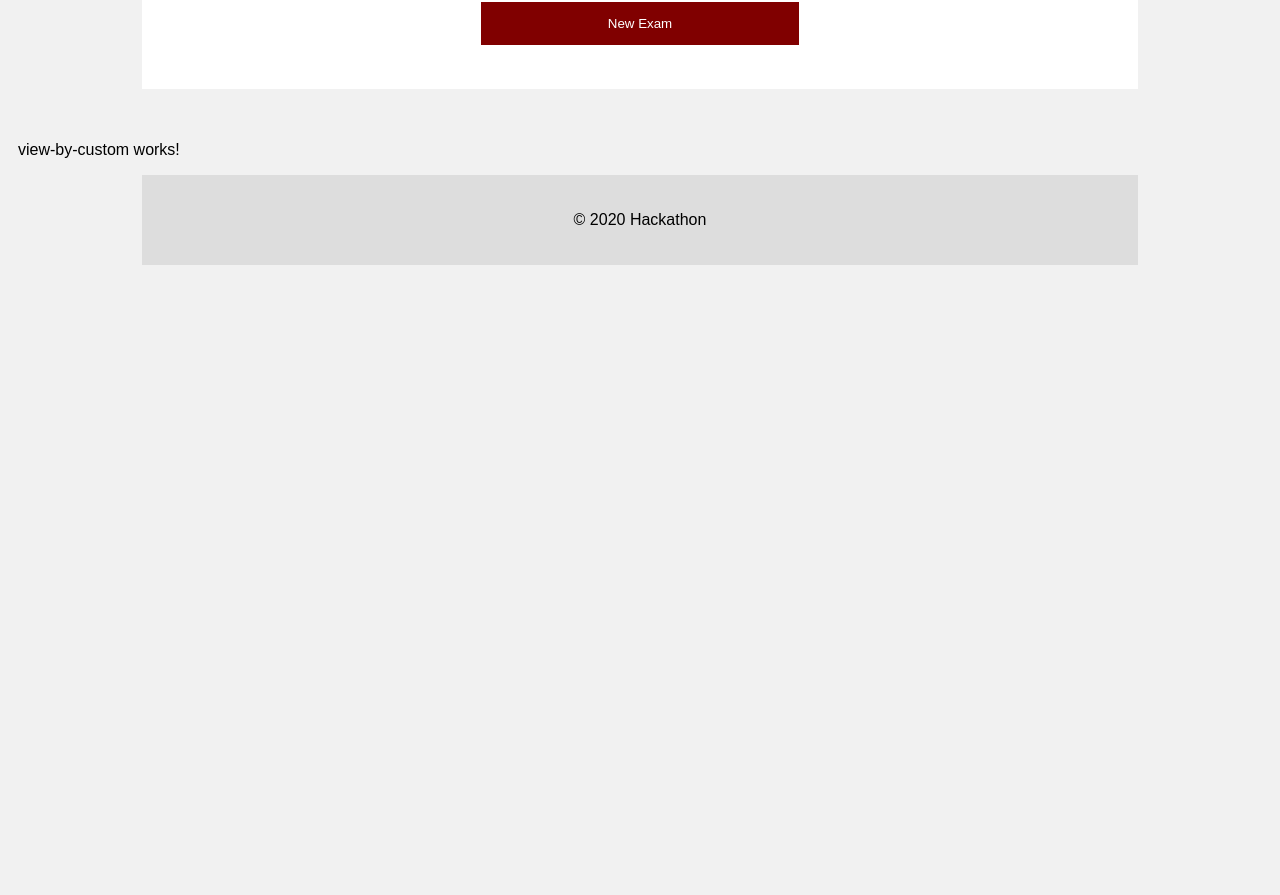
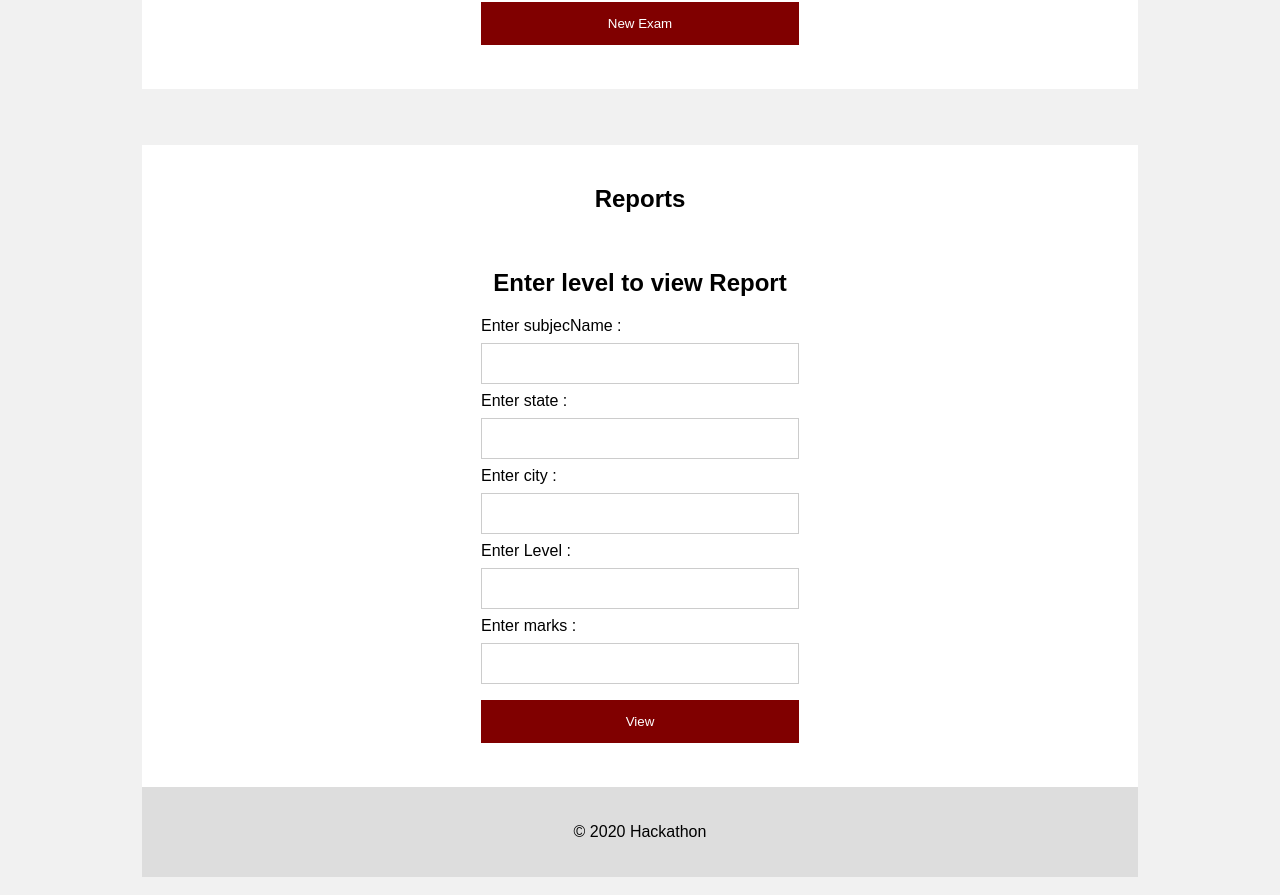
Before and after one commit to madhavi1209/angular-online-exam, an Angular app: page /view-report-custom in a window 1280 px wide. Shown: the part 335-1230 px from the top of the page. Before the commit the page ends 800 px from the top, so only its background shows below. Built offline with nearby package versions, Linux system fonts and the light colour scheme.

Commit message:
CustomFetch

```diff
--- a/src/app/admin-report.service.ts
+++ b/src/app/admin-report.service.ts
@@ -1,6 +1,7 @@
 import { HttpClient } from '@angular/common/http';
 import { Injectable } from '@angular/core';
 import { Observable } from 'rxjs';
+import { CustomFetchDto } from './model/CustomFetchDto';
 
 @Injectable({
   providedIn: 'root'
@@ -12,5 +13,14 @@ export class AdminReportService {
     let url="http://localhost:8080/Online-exam-project/exam/report-technology?subjecName="+subjecName;
     return this.http.get(url);
   }
+  FetchByLevel(level:number):Observable<any>{
+    let url="http://localhost:8080/Online-exam-project/exam/report-level?level="+level;
+    return this.http.get(url);
+  }
+
+  customFetch(customFetchDto:CustomFetchDto):Observable<any>{
+    let url="http://localhost:8080/Online-exam-project/exam/report-custom";
+    return this.http.post(url,customFetchDto);
+  }
 
 }
--- a/src/app/login/Model/report.ts
+++ b/src/app/login/Model/report.ts
@@ -4,4 +4,5 @@
   reportId: number;
   testScore: number;
   clearedLevel: number;
+  totalScore:number;
 }
--- /dev/null
+++ b/src/app/model/CustomFetchDto.ts
@@ -0,0 +1,7 @@
+export class CustomFetchDto {
+	subjecName: string;
+	state: string;
+	city: string;
+	level: number;
+	marks: number;
+}
--- a/src/app/view-by-custom/view-by-custom.component.html
+++ b/src/app/view-by-custom/view-by-custom.component.html
@@ -1 +1,33 @@
-<p>view-by-custom works!</p>
+<div class="row">
+  <div class="main">
+    <div class="card">
+      <h2 style="text-align: center;">Reports</h2>
+      <div class="container">
+        <h2 style="text-align: center;">Enter level to view Report</h2>
+        <form (ngSubmit)="FetchReport()">
+          Enter subjecName : <input type="text" name="t1" [(ngModel)]=customFetchDto.subjecName /> <br />
+          Enter state : <input type="text" name="t2" [(ngModel)]=customFetchDto.state /> <br />
+          Enter city : <input type="text" name="t3" [(ngModel)]=customFetchDto.city /> <br />
+          Enter Level : <input type="text" name="t5" [(ngModel)]=customFetchDto.level /> <br />
+          Enter marks : <input type="text" name="t4" [(ngModel)]=customFetchDto.marks /> <br />
+          <button type="submit">View </button>
+        </form>
+        <table class="table table-bordered">
+          <tr *ngIf="reports">
+            <th>ID</th>
+            <th>Score</th>
+            <th>Cleared Level</th>
+            <th>Total Score</th>
+          </tr>
+          <tr *ngFor="let sub of reports">
+            <td>{{sub.reportId}}</td>
+            <td>{{sub.testScore}}</td>
+            <td>{{sub.clearedLevel}}</td>
+            <td>{{sub.totalScore}}</td>
+            <td><button type="button" (click)="startTest(sub)"> More Details</button></td>
+          </tr>
+        </table>
+      </div>
+    </div>
+  </div>
+</div>
--- a/src/app/view-by-custom/view-by-custom.component.ts
+++ b/src/app/view-by-custom/view-by-custom.component.ts
@@ -1,4 +1,7 @@
 import { Component, OnInit } from '@angular/core';
+import { AdminReportService } from '../admin-report.service';
+import { report } from '../login/Model/report';
+import { CustomFetchDto } from '../model/CustomFetchDto';
 
 @Component({
   selector: 'app-view-by-custom',
@@ -7,9 +10,18 @@ import { Component, OnInit } from '@angular/core';
 })
 export class ViewByCustomComponent implements OnInit {
 
-  constructor() { }
+  constructor(private adminReportService: AdminReportService) { }
+  customFetchDto:CustomFetchDto=new CustomFetchDto;
+  reports:report[];
 
   ngOnInit(): void {
   }
+  FetchReport() {
+    this.adminReportService.customFetch(this.customFetchDto).subscribe(response =>{
+      this.reports=response;
+      alert(JSON.stringify(response));
+      console.log(response);
+    });
 
 }
+}
--- a/src/app/view-by-level/view-by-level.component.html
+++ b/src/app/view-by-level/view-by-level.component.html
@@ -1 +1,29 @@
-<p>view-by-level works!</p>
+<div class="row">
+  <div class="main">
+    <div class="card">
+      <h2 style="text-align: center;">Reports</h2>
+      <div class="container">
+        <h2 style="text-align: center;">Enter level to view Report</h2>
+        <form (ngSubmit)=" FetchReport()">
+          Enter Level : <input type="text" name="t1" [(ngModel)]=level /> <br />
+          <button type="submit">View</button>
+        </form>
+        <table class="table table-bordered">
+          <tr *ngIf="reports">
+            <th>ID</th>
+            <th>Score</th>
+            <th>Cleared Level</th>
+            <th>Total Score</th>
+          </tr>
+          <tr *ngFor="let sub of reports">
+            <td>{{sub.reportId}}</td>
+            <td>{{sub.testScore}}</td>
+            <td>{{sub.clearedLevel}}</td>
+            <td>{{sub.totalScore}}</td>
+            <td><button type="button" (click)="startTest(sub)"> More Details</button></td>
+          </tr>
+        </table>
+      </div>
+    </div>
+  </div>
+</div>
--- a/src/app/view-by-level/view-by-level.component.ts
+++ b/src/app/view-by-level/view-by-level.component.ts
@@ -1,4 +1,6 @@
 import { Component, OnInit } from '@angular/core';
+import { AdminReportService } from '../admin-report.service';
+import { report } from '../login/Model/report';
 
 @Component({
   selector: 'app-view-by-level',
@@ -7,9 +9,21 @@ import { Component, OnInit } from '@angular/core';
 })
 export class ViewByLevelComponent implements OnInit {
 
-  constructor() { }
+  constructor(private adminReportService:
+  AdminReportService) { }
+  level:number;
+  reports:report[];
 
   ngOnInit(): void {
   }
+  FetchReport() {
+    alert(this.level);
+    this.adminReportService.FetchByLevel(this.level).subscribe(response =>{
+      this.reports=response;
+
+      alert(JSON.stringify(response));
+      console.log(response);
+    });
+  }
 
 }
--- a/src/app/view-by-technology/view-by-technology.component.html
+++ b/src/app/view-by-technology/view-by-technology.component.html
@@ -3,22 +3,24 @@
     <div class="card">
       <h2 style="text-align: center;">Reports</h2>
       <div class="container">
-        <h2 style="text-align: center;">Login</h2>
+        <h2 style="text-align: center;">Enter Subject Name to view Report</h2>
         <form (ngSubmit)=" FetchReport()">
           Enter Technology : <input type="text" name="t1" [(ngModel)]=subjecName /> <br />
           <button type="submit">View</button>
         </form>
         <table class="table table-bordered">
           <tr *ngIf="reports">
-            <th>ID</th>
-            <th>Score</th>
-            <th>Cleared Level</th>
+            <th>ID  </th>
+            <th>  Score         </th>
+            <th>Cleared Level </th>
+            <th>Total Score</th>
           </tr>
           <tr *ngFor="let sub of reports">
             <td>{{sub.reportId}}</td>
-            <td>{{sub.testScore}}</td>
-            <td>{{sub.clearedLevel}}</td>
-            <td><button type="button" (click)="startTest(sub)"> More Details</button></td>
+            <td>        {{sub.testScore}}</td>
+            <td>   {{sub.clearedLevel}}</td>
+            <td>{{sub.totalScore}}</td>
+            <td><button type="button" (click)="startTest(sub)">        More Details</button></td>
           </tr>
         </table>
       </div>
```
